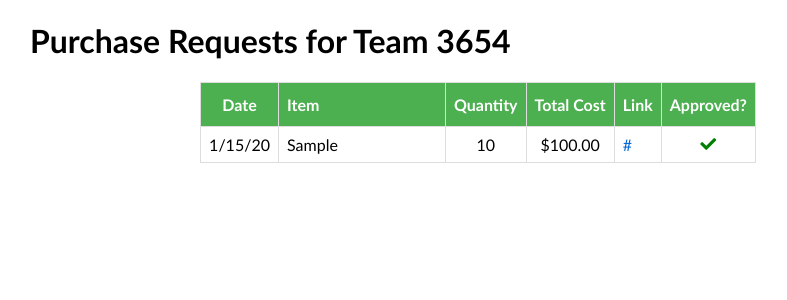
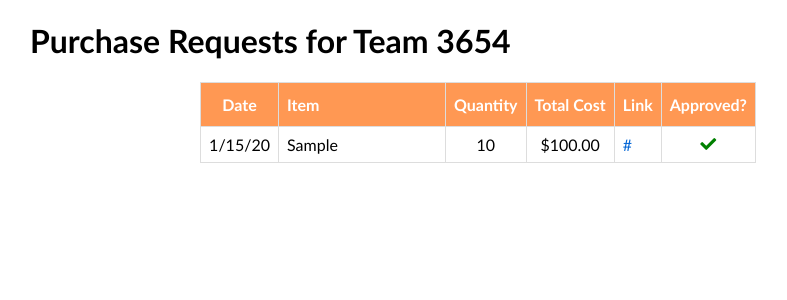
Before and after one commit to mlavrent/TeamManager, a Django app: page /purchase-requests/ in a window 1280 px wide. Shown: the part 66-366 px from the top of the page, without its empty margins (162-949 px from the left). Run offline with Django 3.2, Linux system fonts and the light colour scheme; a user stored in the database is signed in; tables that the repository leaves empty hold one stand-in row (values such as "Sample post"); some libraries are stand-ins or nearby versions.

Commit message:
Update styles in purchase_reqs to match theme color automatically

```diff
--- a/purchaseRequests/templates/purchaseRequests/edit.html
+++ b/purchaseRequests/templates/purchaseRequests/edit.html
@@ -36,10 +36,12 @@
             </div>
             <div class="submit-row form-row">
                 <input type="button" id="cancel-button" value="Cancel"
-                       onclick="location.href='{% url 'purchaseRequests:detail' pur_req.id %}'">
+                       onclick="location.href='{% url 'purchaseRequests:detail' pur_req.id %}'"
+                       style="background-color:{{ lt_theme_color }}">
                 <input type="button" id="delete-button" value="Delete"
                        onclick="location.href='{% url 'purchaseRequests:delete_request' pur_req.id %}'">
-                <input type="submit" id="save-button" value="Save">
+                <input type="submit" id="save-button" value="Save"
+                       style="background-color:{{ theme_color }}">
             </div>
         </form>
     </div>
--- a/purchaseRequests/templates/purchaseRequests/list.html
+++ b/purchaseRequests/templates/purchaseRequests/list.html
@@ -19,12 +19,12 @@
         <table id="reqlist">
             <thead>
                 <tr>
-                    <th class="date">Date</th>
-                    <th class="item">Item</th>
-                    <th class="qty">Quantity</th>
-                    <th class="tcost">Total Cost</th>
-                    <th class="link">Link</th>
-                    <th class="approved">Approved?</th>
+                    <th class="date" style="background-color:{{ theme_color }};">Date</th>
+                    <th class="item" style="background-color:{{ theme_color }};">Item</th>
+                    <th class="qty" style="background-color:{{ theme_color }};">Quantity</th>
+                    <th class="tcost" style="background-color:{{ theme_color }};">Total Cost</th>
+                    <th class="link" style="background-color:{{ theme_color }};">Link</th>
+                    <th class="approved" style="background-color:{{ theme_color }};">Approved?</th>
                 </tr>
             </thead>
             <tbody>
--- a/purchaseRequests/templates/purchaseRequests/new_request.html
+++ b/purchaseRequests/templates/purchaseRequests/new_request.html
@@ -32,7 +32,7 @@
                 <input id="url-inp" type="url" name="link" maxlength="2000" required>
             </div>
             <div class="submit-row form-row">
-                <input type="submit" value="Submit">
+                <input type="submit" value="Submit" style="background-color:{{ theme_color }};">
             </div>
         </form>
     </div>
--- a/purchaseRequests/views.py
+++ b/purchaseRequests/views.py
@@ -16,7 +16,12 @@ class HttpResponseSeeOther(HttpResponseRedirect):
 @login_required
 def list(request):
     pur_req_list = Request.objects.all().order_by('-timestamp')
-    return render(request, "purchaseRequests/list.html", {'pur_req_list': pur_req_list})
+
+    context = {
+        'pur_req_list': pur_req_list,
+        'theme_color': settings.THEME_COLOR,
+    }
+    return render(request, "purchaseRequests/list.html", context)
 
 
 @login_required
@@ -71,7 +76,12 @@ def edit(request, pReq_id):
     else:
         pur_req = get_object_or_404(Request, pk=pReq_id)
         if pur_req.author == request.user or request.user.is_superuser:
-            return render(request, "purchaseRequests/edit.html", {'pur_req': pur_req})
+            context = {
+                'pur_req': pur_req,
+                'theme_color': settings.THEME_COLOR,
+                'lt_theme_color': settings.LIGHT_THEME_COLOR,
+            }
+            return render(request, "purchaseRequests/edit.html", context)
         else:
             return redirect('')
 
@@ -119,4 +129,4 @@ def new_request(request):
 
         return HttpResponseRedirect(reverse("purchaseRequests:detail", args=(new_pur_req.id,)))
     else:
-        return render(request, "purchaseRequests/new_request.html")
+        return render(request, "purchaseRequests/new_request.html", {'theme_color': settings.THEME_COLOR})
```
